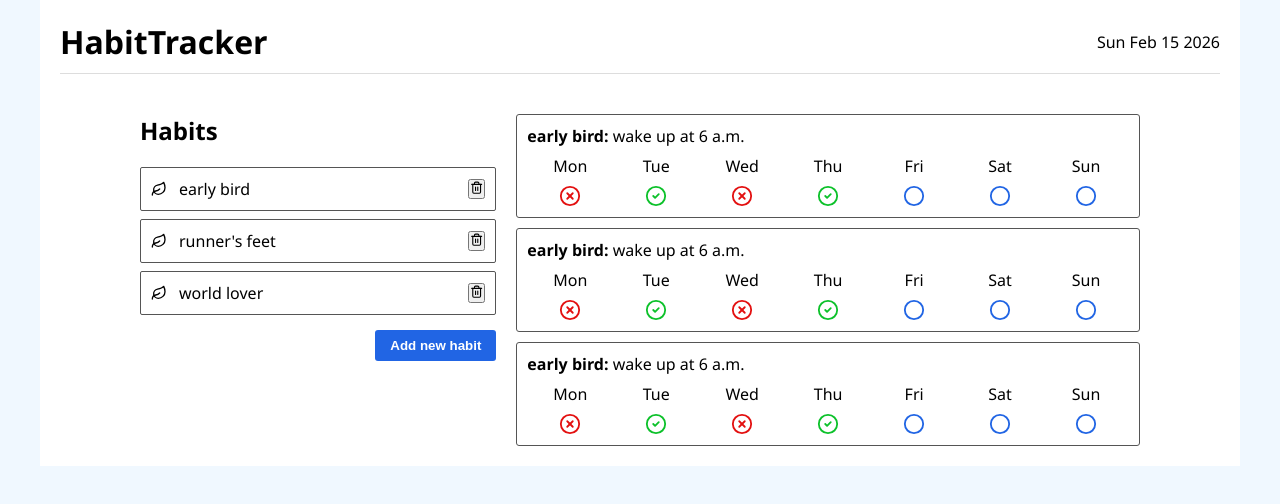
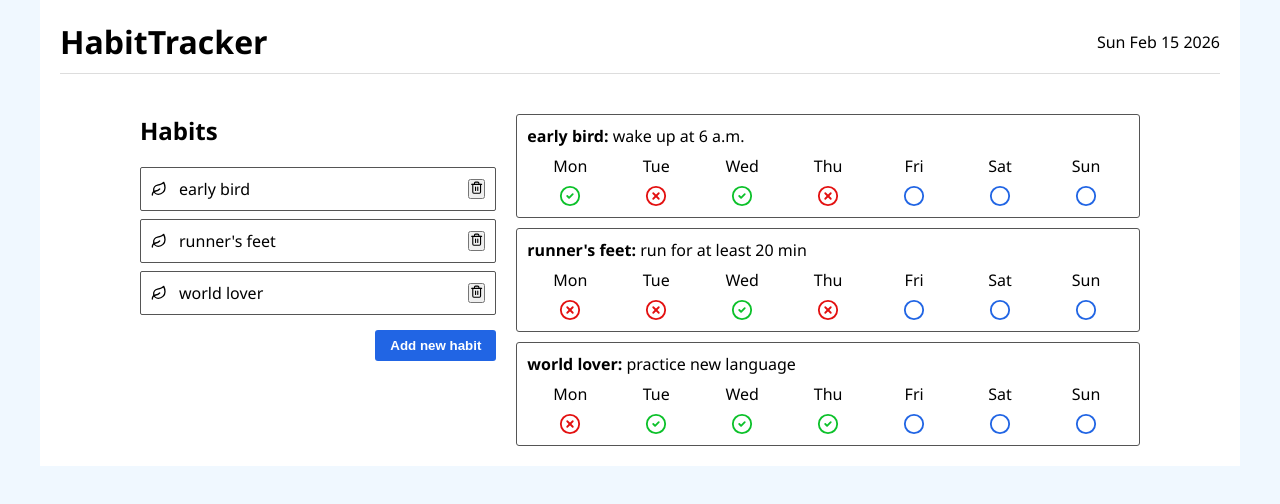
Before and after one commit to myrsfrvr/react-habit-tracker, a React (Create React App) app: page / in a window 1280 px wide. Shown: the top 504 px of the page. Built offline with nearby package versions, Linux system fonts and the light colour scheme.

Commit message:
feat: add dynamic track habit list

```diff
--- a/src/components/App.js
+++ b/src/components/App.js
@@ -52,7 +52,7 @@ export default function App() {
             {showAddHabit ? 'Close' : 'Add new habit'}
           </button>
         </div>
-        <TrackHabitsList />
+        <TrackHabitsList habits={habits} />
       </div>
     </div>
   );
--- a/src/components/TrackHabit.js
+++ b/src/components/TrackHabit.js
@@ -2,29 +2,33 @@ import { LuCircle } from 'react-icons/lu';
 import { LuCircleCheck } from 'react-icons/lu';
 import { LuCircleX } from 'react-icons/lu';
 
-export default function TrackHabit() {
+export default function TrackHabit({ habit }) {
+  const days = ['Mon', 'Tue', 'Wed', 'Thu', 'Fri', 'Sat', 'Sun'];
+
   return (
     <div className="track-habit">
       <p className="habit-description">
-        <span>early bird:</span> wake up at 6 a.m.
+        <span>{habit.title}:</span> {habit.description}
       </p>
       <div className="days">
-        <p>Mon</p>
-        <p>Tue</p>
-        <p>Wed</p>
-        <p>Thu</p>
-        <p>Fri</p>
-        <p>Sat</p>
-        <p>Sun</p>
+        {days.map(day => (
+          <p key={day}>{day}</p>
+        ))}
       </div>
       <div className="check-list">
-        <LuCircleX className="icon icon-x" />
+        {habit.checkList.map(el => {
+          if (el === 'check')
+            return <LuCircleCheck className="icon icon-check" />;
+          else if (el === 'x') return <LuCircleX className="icon icon-x" />;
+          else return <LuCircle className="icon icon-empty" />;
+        })}
+        {/* <LuCircleX className="icon icon-x" />
         <LuCircleCheck className="icon icon-check" />
         <LuCircleX className="icon icon-x" />
         <LuCircleCheck className="icon icon-check" />
         <LuCircle className="icon icon-empty" />
         <LuCircle className="icon icon-empty" />
-        <LuCircle className="icon icon-empty" />
+        <LuCircle className="icon icon-empty" /> */}
       </div>
     </div>
   );
--- a/src/components/TrackHabitsList.js
+++ b/src/components/TrackHabitsList.js
@@ -1,11 +1,11 @@
 import TrackHabit from './TrackHabit';
 
-export default function TrackHabitsList() {
+export default function TrackHabitsList({ habits }) {
   return (
     <div className="track-list">
-      <TrackHabit />
-      <TrackHabit />
-      <TrackHabit />
+      {habits.map(habit => (
+        <TrackHabit habit={habit} key={habit.id} />
+      ))}
     </div>
   );
 }
```
